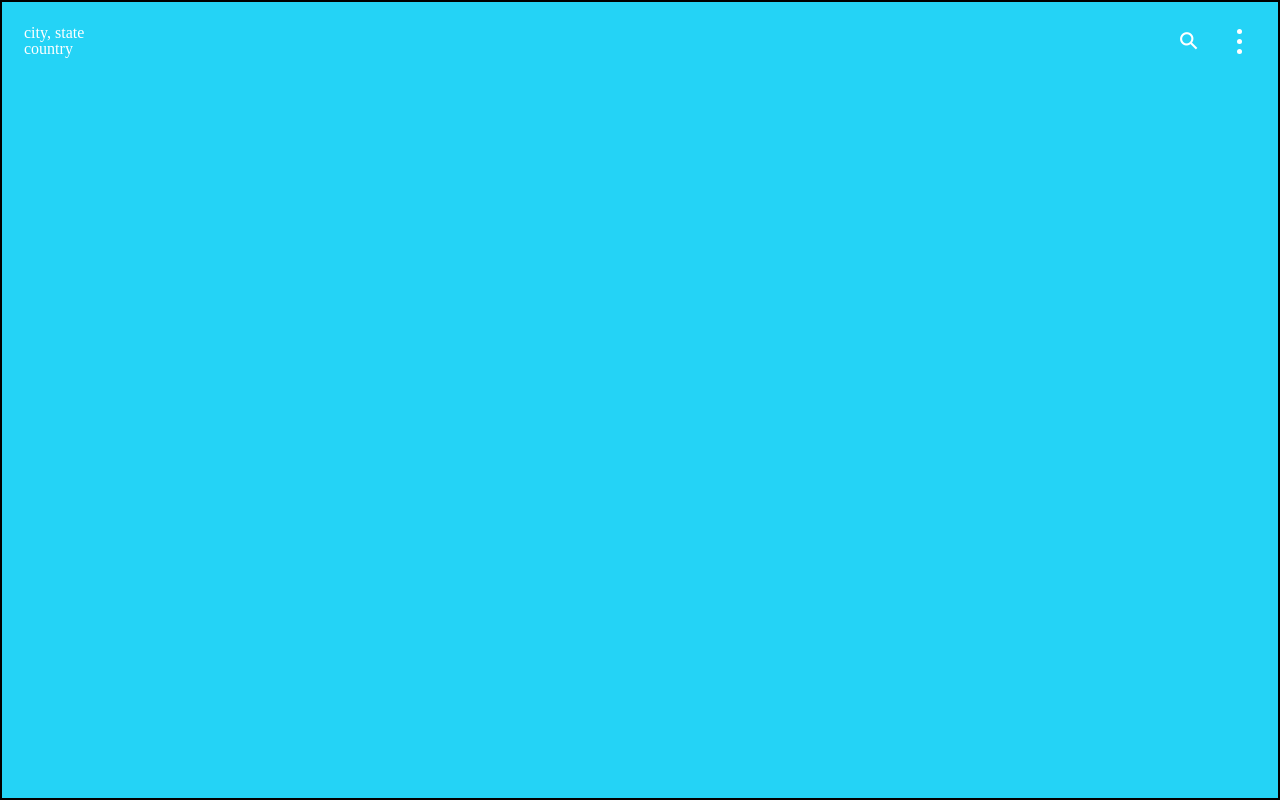
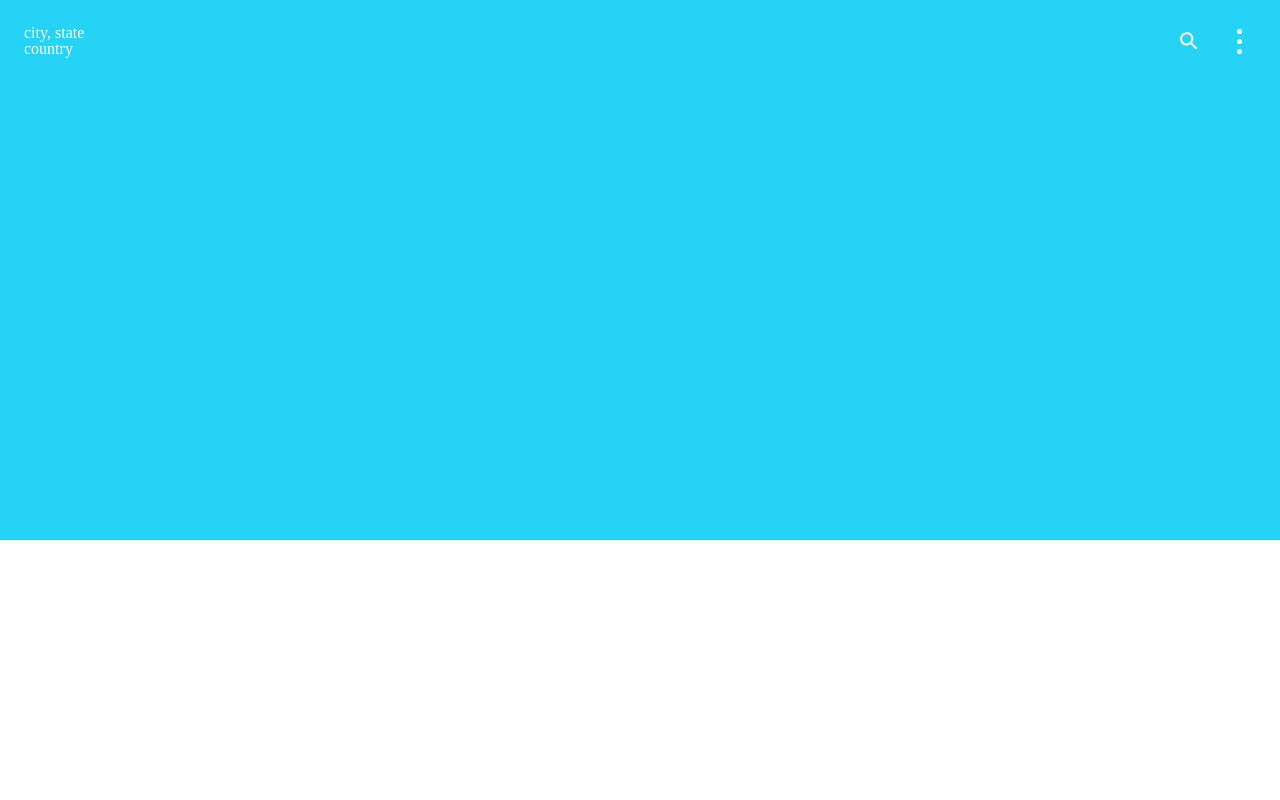
Before and after one commit to SEAjamieD/angular-weather, an Angular app: page / in a window 1280 px wide. Built offline with nearby package versions, Linux system fonts and the light colour scheme.

Commit message:
add container for temp displays

```diff
--- a/src/app/app.component.html
+++ b/src/app/app.component.html
@@ -3,7 +3,10 @@
     <nav [class.isOpen]="menuOpen"></nav>
     <div id="content">
       <app-navbar (isOpen)="handleMenuOpen($event)"></app-navbar>
-      <div id="main-weather"></div>
+      <div id="main-weather">
+        <div class="temperature"></div>
+        <div class="forecast-container"></div>
+      </div>
     </div>
   </div>
 </div>
--- a/src/app/app.component.scss
+++ b/src/app/app.component.scss
@@ -26,18 +26,30 @@ nav {
   background: white;
   z-index: 100;
   visibility: hidden;
-  transition: 0.5s;
+  transition: 0.4s;
   &.isOpen {
     visibility: visible;
   }
 }
 
 #main-weather {
-  border: 2px solid black;
   position: absolute;
   height: 100vh;
   width: 100%;
   top: 0;
   left: 0;
+  right: 0;
   z-index: 0;
+
+  display: flex;
+  flex-direction: column;
+
+  .temperature {
+    flex-grow: 2.7;
+  }
+
+  .forecast-container {
+    flex-grow: 1.3;
+    background: white;
+  }
 }
```
